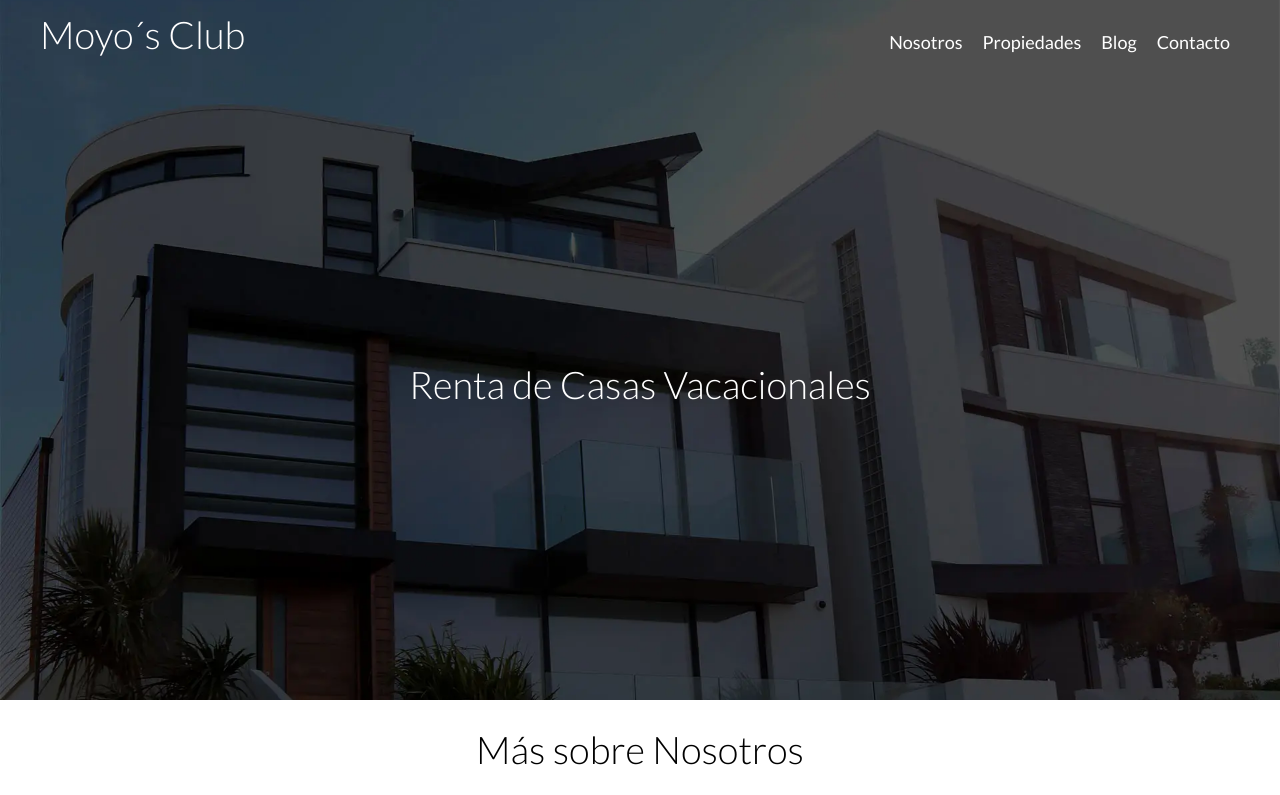
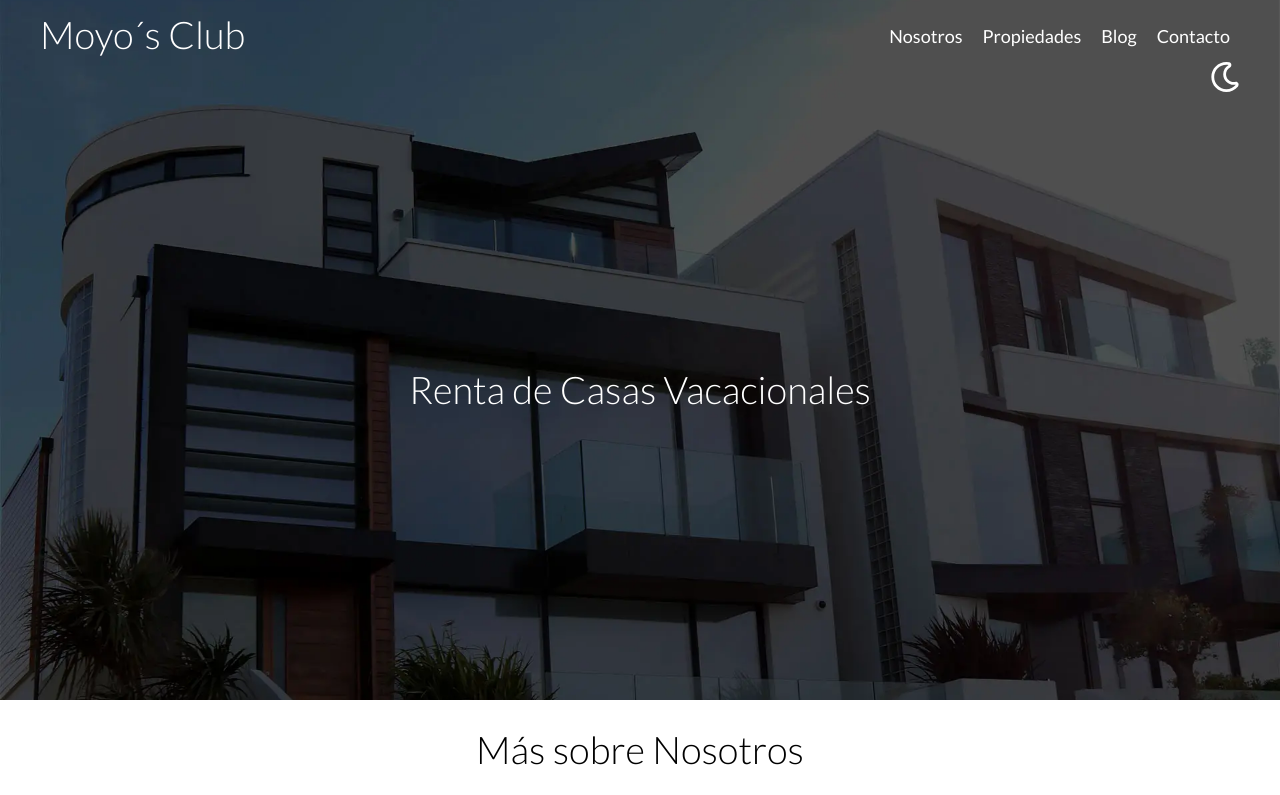
Before and after one commit to Moyo59/moyosclub, a website: page index.html in a window 1280 px wide. Shown: the top 795 px of the page. Drawn offline with Linux system fonts and the light colour scheme.

Commit message:
Descripción breve de los cambios

```diff
--- a/index.html
+++ b/index.html
@@ -23,12 +23,15 @@
                 </a>
 
 
+                <div class="derecha">
                     <nav class="navegacion">
                         <a href="./nosotros.html">Nosotros</a>
                         <a href="./anuncios.html">Propiedades</a>
                         <a href="./blog.html">Blog</a>
                         <a href="./contacto.html">Contacto</a>
                     </nav>
+                    <img class="dark-mode-boton" src="build/img/dark-mode.svg" alt="dark-mode-boton">
+                </div>
             </div>
             <div class="titulo">
                 <h1>Renta de Casas Vacacionales</h1>
--- a/src/scss/layout/_navegacion.scss
+++ b/src/scss/layout/_navegacion.scss
@@ -1,5 +1,27 @@
 @use '../base/variables' as v;
 @use '../base/mixins' as m;
+
+.derecha{
+    display: flex;
+    flex-direction: column;
+    align-items: center;
+    margin-top: 1rem;
+    @include tablet {
+        align-items: flex-end;
+    }
+
+    .dark-mode-boton{
+        width: 3rem;
+        filter: invert(100%);
+
+        &:hover {
+            cursor: pointer;
+        }
+        @include tablet {
+            margin-top: 0;
+        }
+    }
+}
 
 .barra{
     display: flex;
```
Also changed, not shown: build/css/app.css, build/index.html, 1 other file. Lines whose indentation alone changed are shown as unchanged.
